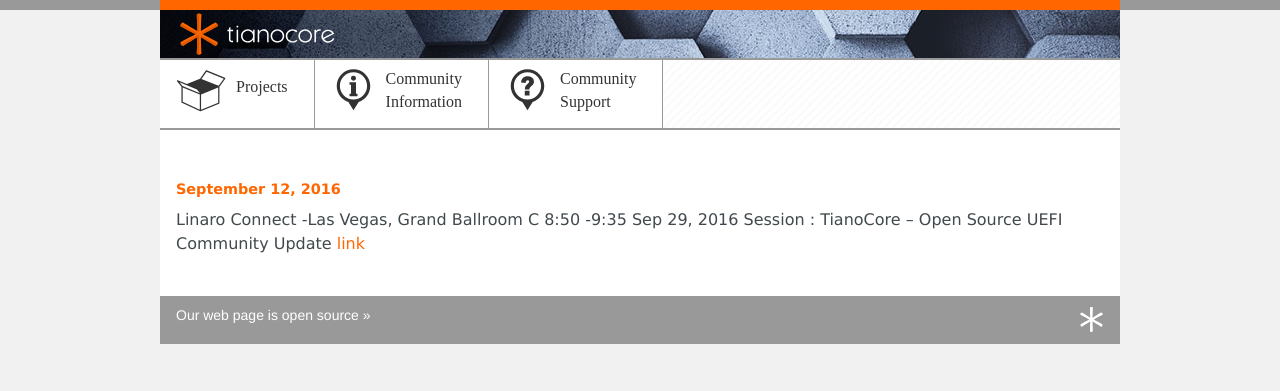
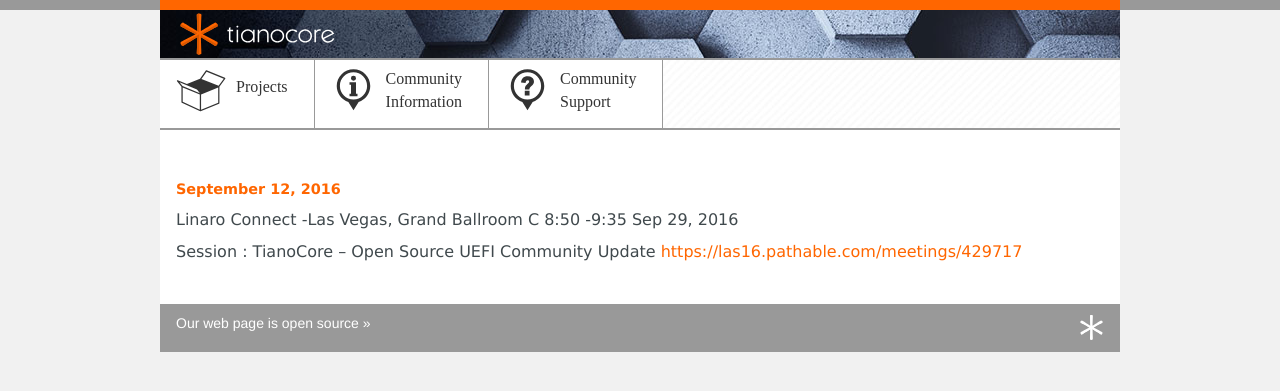
Before and after one commit to tianocore/tianocore.github.io, a Jekyll site: the page built from news/_posts/2016-09-12-Linaro_Connect.md, in a window 1280 px wide. Shown: the top 391 px of the page. Built offline with Jekyll 4.4.1, drawn with Linux system fonts in a browser that asks for light colours; nearby versions of some CDN libraries.

Commit message:
Update 2016-09-12-Linaro_Connect.md

```diff
--- a/news/_posts/2016-09-12-Linaro_Connect.md
+++ b/news/_posts/2016-09-12-Linaro_Connect.md
@@ -6,5 +6,6 @@ title: Linaro Connect -Las Vegas 2016
 
 Linaro Connect -Las Vegas, Grand Ballroom C
 8:50 -9:35 Sep 29, 2016
+
 Session : TianoCore – Open Source UEFI Community Update
-[link](https://las16.pathable.com/meetings/429717)
+[https://las16.pathable.com/meetings/429717](https://las16.pathable.com/meetings/429717)
```
